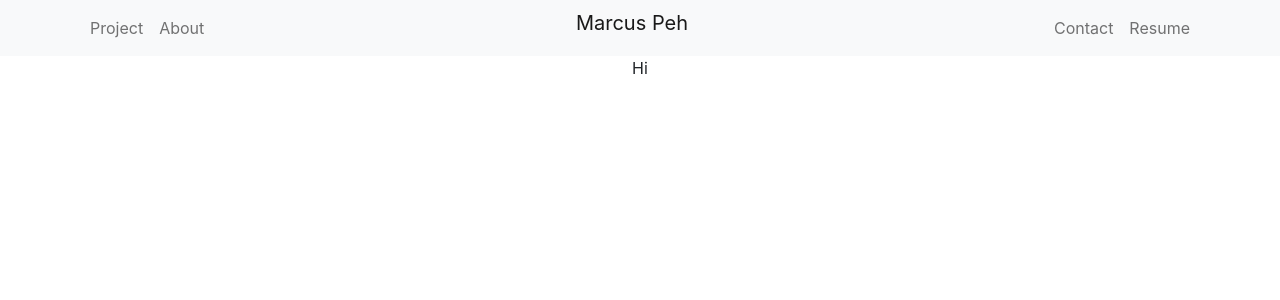
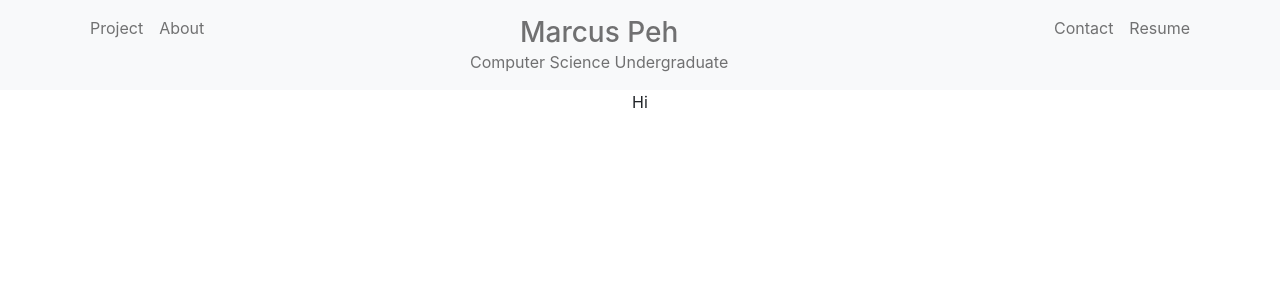
Before and after one commit to marcuspeh/marcuspeh.github.io, a React (Create React App) app: page / in a window 1280 px wide. Shown: the top 300 px of the page. Built offline with nearby package versions, Linux system fonts and the light colour scheme.

Commit message:
update navbar

```diff
--- a/src/NavBar.tsx
+++ b/src/NavBar.tsx
@@ -14,7 +14,16 @@ const NavBar: React.FC = (): JSX.Element => {
                         </Nav>
                     </Col>
                     <Col style={{ textAlign: "center" }}>
-                        <Navbar.Brand href="#home">Marcus Peh</Navbar.Brand>
+                        <Nav>
+                            <Nav.Link href="#home">
+                                <Row>
+                                    <h3 style={{margin: 0}}>Marcus Peh</h3>
+                                </Row>
+                                <Row>
+                                    <span>Computer Science Undergraduate</span>
+                                </Row>
+                            </Nav.Link>
+                        </Nav>
                     </Col>
                     <Col style={{ textAlign: "right" }}>
                         <Nav className="justify-content-end">
@@ -25,9 +34,11 @@ const NavBar: React.FC = (): JSX.Element => {
                 </Row>
             </Container>
             <Container className=".d-block d-lg-none d-xl-none">
-                <Navbar.Brand href="#home">Marcus Peh</Navbar.Brand>
+                <Navbar.Brand href="#home">
+                    Marcus Peh
+                </Navbar.Brand>
                 <Navbar.Toggle aria-controls="basic-navbar-nav" />
-                <Navbar.Collapse id="basic-navbar-nav justify-content-end">
+                <Navbar.Collapse id="basic-navbar-nav" className="justify-content-end">
                     <Nav className="me-auto">
                         <Nav.Link href="#home">Project</Nav.Link>
                         <Nav.Link href="#link">About</Nav.Link>
```
